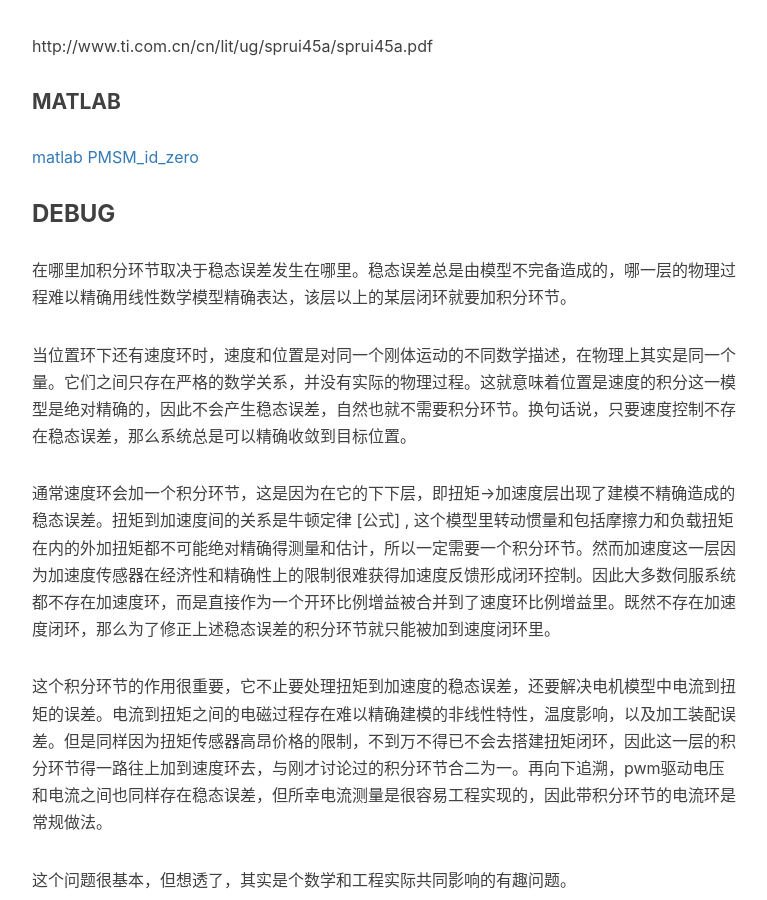
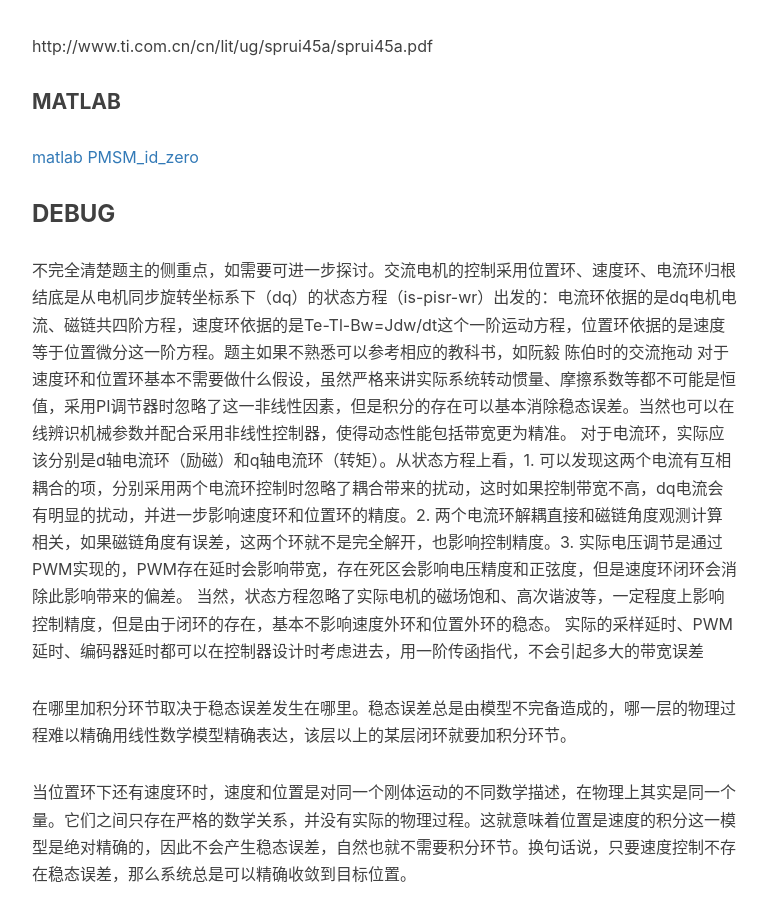
Before and after one commit to gary-robotics/dlward, a Jekyll site: the page built from _posts/2018-10-09-FOC-2018.markdown, in a window 1280 px wide and 900 px high, scrolled down 680 px. Shown: the whole window, without its empty margins (233-1000 px from the left). Built offline with Jekyll 4.4.1, drawn with Linux system fonts in a browser that asks for light colours; nearby versions of some CDN libraries; comment, search, counter and statistics services are not loaded.

Commit message:
Update 2018-10-09-FOC-2018.markdown

```diff
--- a/_posts/2018-10-09-FOC-2018.markdown
+++ b/_posts/2018-10-09-FOC-2018.markdown
@@ -18,6 +18,11 @@ http://www.ti.com.cn/cn/lit/ug/sprui45a/sprui45a.pdf
 #### MATLAB
 [matlab PMSM_id_zero](https://github.com/blockahead/PMSM_id_zero)
 ### DEBUG
+不完全清楚题主的侧重点，如需要可进一步探讨。交流电机的控制采用位置环、速度环、电流环归根结底是从电机同步旋转坐标系下（dq）的状态方程（is-pisr-wr）出发的：电流环依据的是dq电机电流、磁链共四阶方程，速度环依据的是Te-Tl-Bw=Jdw/dt这个一阶运动方程，位置环依据的是速度等于位置微分这一阶方程。题主如果不熟悉可以参考相应的教科书，如阮毅 陈伯时的交流拖动
+对于速度环和位置环基本不需要做什么假设，虽然严格来讲实际系统转动惯量、摩擦系数等都不可能是恒值，采用PI调节器时忽略了这一非线性因素，但是积分的存在可以基本消除稳态误差。当然也可以在线辨识机械参数并配合采用非线性控制器，使得动态性能包括带宽更为精准。
+对于电流环，实际应该分别是d轴电流环（励磁）和q轴电流环（转矩）。从状态方程上看，1. 可以发现这两个电流有互相耦合的项，分别采用两个电流环控制时忽略了耦合带来的扰动，这时如果控制带宽不高，dq电流会有明显的扰动，并进一步影响速度环和位置环的精度。2. 两个电流环解耦直接和磁链角度观测计算相关，如果磁链角度有误差，这两个环就不是完全解开，也影响控制精度。3. 实际电压调节是通过PWM实现的，PWM存在延时会影响带宽，存在死区会影响电压精度和正弦度，但是速度环闭环会消除此影响带来的偏差。
+当然，状态方程忽略了实际电机的磁场饱和、高次谐波等，一定程度上影响控制精度，但是由于闭环的存在，基本不影响速度外环和位置外环的稳态。
+实际的采样延时、PWM延时、编码器延时都可以在控制器设计时考虑进去，用一阶传函指代，不会引起多大的带宽误差
 
 在哪里加积分环节取决于稳态误差发生在哪里。稳态误差总是由模型不完备造成的，哪一层的物理过程难以精确用线性数学模型精确表达，该层以上的某层闭环就要加积分环节。
 
```
